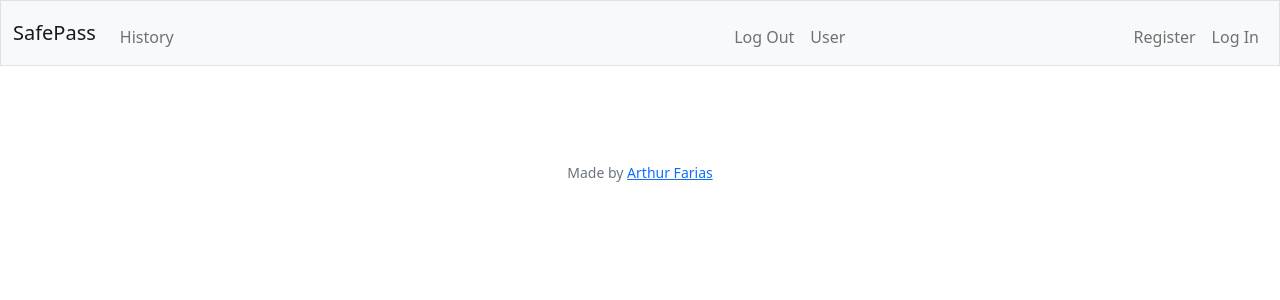
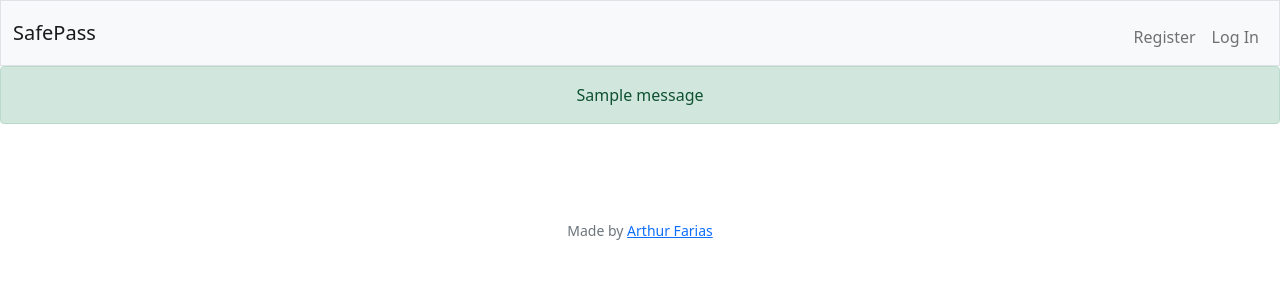
Before and after one commit to abfarias/CS50-Final-Project, a Python web app: template templates/layout.html in a window 1280 px wide. Shown: the top 300 px of the page. Run offline with Jinja, Linux system fonts and the light colour scheme; the template is opened without the code that fills it, so the values that code supplies are empty; one stand-in notice (Sample message) is shown.

Commit message:
Added jinja syntax to layout

```diff
--- a/templates/layout.html
+++ b/templates/layout.html
@@ -11,7 +11,7 @@
         <link crossorigin="anonymous" href="https://cdn.jsdelivr.net/npm/bootstrap@5.1.3/dist/css/bootstrap.min.css" integrity="sha384-1BmE4kWBq78iYhFldvKuhfTAU6auU8tT94WrHftjDbrCEXSU1oBoqyl2QvZ6jIW3" rel="stylesheet">
         <script crossorigin="anonymous" src="https://cdn.jsdelivr.net/npm/bootstrap@5.1.3/dist/js/bootstrap.bundle.min.js" integrity="sha384-ka7Sk0Gln4gmtz2MlQnikT1wXgYsOg+OMhuP+IlRH9sENBO0LRn5q+8nbTov4+1p"></script>
 
-        <title>SafePass</title>
+        <title>SafePass: {% block title %}{% endblock %}</title>
 
     </head>
 
@@ -24,6 +24,7 @@
                     <span class="navbar-toggler-icon"></span>
                 </button>
                 <div class="collapse navbar-collapse" id="navbar">
+                    {% if session["user_id"] %}
                         <ul class="navbar-nav me-auto mt-2">
                             <li class="nav-item"><a class="nav-link" href="/history">History</a></li>
                         </ul>
@@ -31,15 +32,30 @@
                             <li class="nav-item"><a class="nav-link" href="/logout">Log Out</a></li>
                             <li class="nav-item"><a class="nav-link" href="/user">User</a></li>
                         </ul>
+                    {% else %}
                         <ul class="navbar-nav ms-auto mt-2">
                             <li class="nav-item"><a class="nav-link" href="/register">Register</a></li>
                             <li class="nav-item"><a class="nav-link" href="/login">Log In</a></li>
                         </ul>
+                    {% endif %}
                 </div>
             </div>
         </nav>
 
+        {% with messages = get_flashed_messages(with_categories=true) %}
+            {% if messages %}
+                {% for category, message in messages %}
+                    <header>
+                        <div class="alert alert-{{ category }} mb-0 text-center" role="alert">
+                            {{ message }}
+                        </div>
+                    </header>
+                {% endfor %}
+            {% endif %}
+        {% endwith %}
+
         <main class="container py-5 text-center">
+            {% block main %}{% endblock %}
         </main>
 
         <footer class="mb-5 small text-center text-muted">
```
Lines whose indentation alone changed are shown as unchanged.
